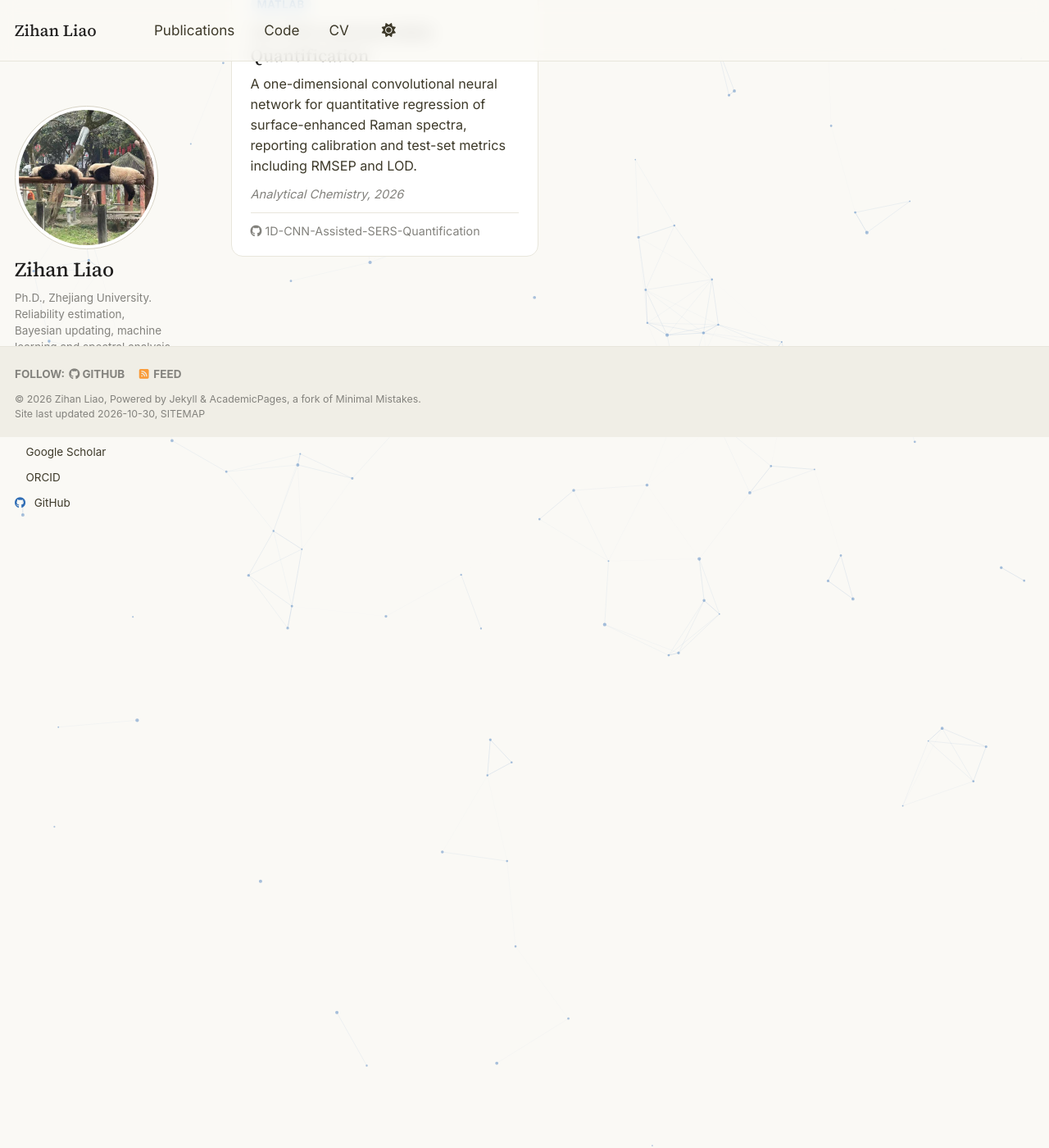
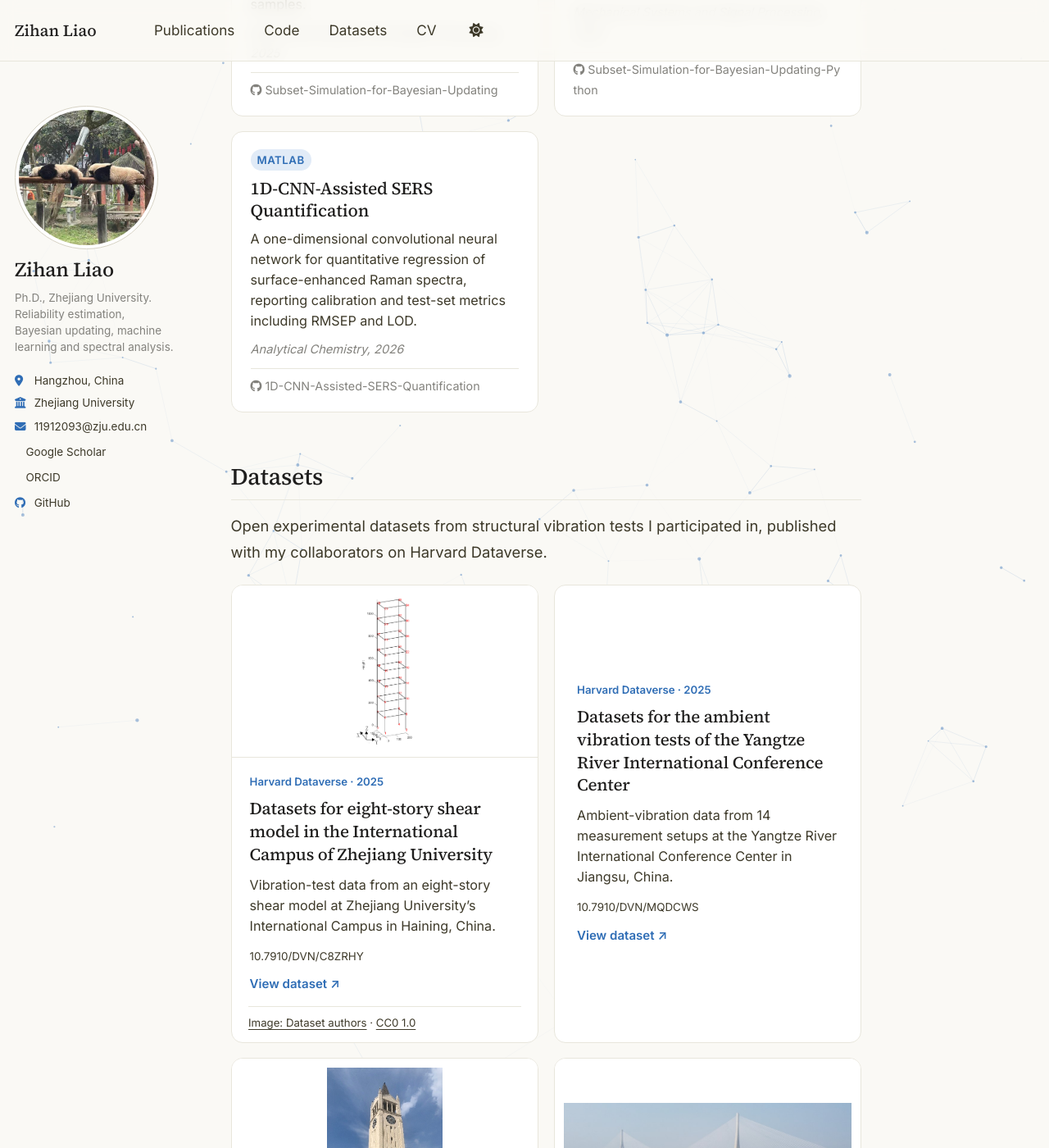
Before and after one commit to ZihanLiao-ZJU/zihanliao-zju.github.io, a Jekyll site: the page built from _pages/about.md, in a window 1280 px wide and 1400 px high, scrolled down 5440 px. Shown: the whole window at 82% size. Built offline with Jekyll 4.4.1, drawn with Linux system fonts in a browser that asks for light colours; a style sheet for code colours, icons or effects is not loaded; some of the changed text lies outside the part shown.

Commit message:
Add experimental datasets and complete conference publications (#9)

```diff
--- /dev/null
+++ b/_data/datasets.yml
@@ -0,0 +1,80 @@
+# Public experimental datasets, in the supplied order.
+- id: C8ZRHY
+  title: Datasets for eight-story shear model in the International Campus of Zhejiang University
+  description: Vibration-test data from an eight-story shear model at Zhejiang University’s International Campus in Haining,
+    China.
+  year: 2025
+  doi: 10.7910/DVN/C8ZRHY
+  url: https://dataverse.harvard.edu/dataset.xhtml?persistentId=doi:10.7910/DVN/C8ZRHY
+  image: /images/datasets/c8zrhy-sensor-layout.png
+  image_alt: Eight-story shear-model sensor-layout diagram with numbered measurement locations.
+  image_width: 354
+  image_height: 874
+  image_source: https://dataverse.harvard.edu/file.xhtml?fileId=12100361&version=1.0
+  image_credit: Dataset authors
+  image_license: CC0 1.0
+  image_license_url: https://creativecommons.org/publicdomain/zero/1.0/
+- id: MQDCWS
+  title: Datasets for the ambient vibration tests of the Yangtze River International Conference Center
+  description: Ambient-vibration data from 14 measurement setups at the Yangtze River International Conference Center in Jiangsu,
+    China.
+  year: 2025
+  doi: 10.7910/DVN/MQDCWS
+  url: https://dataverse.harvard.edu/dataset.xhtml?persistentId=doi:10.7910/DVN/MQDCWS
+- id: DII6TN
+  title: Datasets for ZJU-IC Tower
+  description: Ambient-vibration measurements from the tower at Zhejiang University’s International Campus in Haining, China.
+  year: 2023
+  doi: 10.7910/DVN/DII6TN
+  url: https://dataverse.harvard.edu/dataset.xhtml?persistentId=doi:10.7910/DVN/DII6TN
+  image: /images/datasets/dii6tn-field-photo.jpg
+  image_alt: Field photograph of the ZJU International Campus clock tower.
+  image_width: 433
+  image_height: 577
+  image_source: https://dataverse.harvard.edu/file.xhtml?fileId=6930097&version=2.0
+  image_credit: Dataset authors
+  image_license: CC0 1.0
+  image_license_url: https://creativecommons.org/publicdomain/zero/1.0/
+- id: DHUWUP
+  title: Datasets for Husutong Yangtze River Bridge
+  description: Ambient vibration test data from the Husutong Yangtze River Bridge, a road-rail cable-stayed bridge in China.
+  year: 2024
+  doi: 10.7910/DVN/DHUWUP
+  url: https://dataverse.harvard.edu/dataset.xhtml?persistentId=doi:10.7910/DVN/DHUWUP
+  image: /images/datasets/dhuwup-field-photo.jpg
+  image_alt: Photograph of Husutong Yangtze River Bridge, showing the cable-stayed towers and deck across the river.
+  image_width: 960
+  image_height: 274
+  image_source: https://dataverse.harvard.edu/file.xhtml?fileId=7528298
+  image_credit: Dataset authors
+  image_license: CC0 1.0
+  image_license_url: https://creativecommons.org/publicdomain/zero/1.0/
+- id: LWZSSD
+  title: Dataset for Haining Dongshan Park Arch Bridge
+  description: Ambient vibration test data from the arch bridge in Dongshan Park, Haining, Zhejiang, China.
+  year: 2023
+  doi: 10.7910/DVN/LWZSSD
+  url: https://dataverse.harvard.edu/dataset.xhtml?persistentId=doi:10.7910/DVN/LWZSSD
+  image: /images/datasets/lwzssd-field-photo.png
+  image_alt: Photograph of the concrete arch bridge in Haining Dongshan Park.
+  image_width: 638
+  image_height: 229
+  image_source: https://dataverse.harvard.edu/file.xhtml?fileId=6926600
+  image_credit: Dataset authors
+  image_license: CC0 1.0
+  image_license_url: https://creativecommons.org/publicdomain/zero/1.0/
+- id: VRGPXU
+  title: Datasets for steel-truss footbridge in the International Campus of Zhejiang University
+  description: Forced vibration test data from a steel-truss footbridge on Zhejiang University’s International Campus in Haining,
+    China.
+  year: 2023
+  doi: 10.7910/DVN/VRGPXU
+  url: https://dataverse.harvard.edu/dataset.xhtml?persistentId=doi:10.7910/DVN/VRGPXU
+  image: /images/datasets/vrgpxu-field-test-configuration.png
+  image_alt: Structural schematic of the steel-truss footbridge, showing measurement locations LOC1–LOC14 and excitation locations.
+  image_width: 3955
+  image_height: 1504
+  image_source: https://dataverse.harvard.edu/file.xhtml?fileId=7246670
+  image_credit: Dataset authors
+  image_license: CC0 1.0
+  image_license_url: https://creativecommons.org/publicdomain/zero/1.0/
--- a/_data/navigation.yml
+++ b/_data/navigation.yml
@@ -11,5 +11,8 @@ main:
   - title: "Code"
     url: /code/
 
+  - title: "Datasets"
+    url: /datasets/
+
   - title: "CV"
     url: /cv/
--- /dev/null
+++ b/_includes/dataset-list.html
@@ -0,0 +1,20 @@
+{% assign dataset_heading = include.heading | default: "h3" %}
+<div class="dataset-grid">
+  {% for dataset in site.data.datasets %}
+  <article class="dataset-card{% unless dataset.image %} dataset-card--text-only{% endunless %}">
+    <a class="dataset-card__link" href="{{ dataset.url | escape }}">
+      {% if dataset.image %}<div class="dataset-card__cover">
+        <img src="{{ dataset.image | relative_url }}" alt="{{ dataset.image_alt | escape }}" width="{{ dataset.image_width }}" height="{{ dataset.image_height }}" loading="lazy" decoding="async">
+      </div>{% endif %}
+      <div class="dataset-card__body">
+        <span class="dataset-card__meta">Harvard Dataverse · {{ dataset.year }}</span>
+        <{{ dataset_heading }} class="dataset-card__title">{{ dataset.title | escape }}</{{ dataset_heading }}>
+        <p class="dataset-card__desc">{{ dataset.description | escape }}</p>
+        <span class="dataset-card__doi">{{ dataset.doi | escape }}</span>
+        <span class="dataset-card__action">View dataset <span aria-hidden="true">↗</span></span>
+      </div>
+    </a>
+    {% if dataset.image %}<p class="dataset-card__credit"><a href="{{ dataset.image_source | escape }}">Image: {{ dataset.image_credit | escape }}</a> · <a href="{{ dataset.image_license_url | escape }}">{{ dataset.image_license | escape }}</a></p>{% endif %}
+  </article>
+  {% endfor %}
+</div>
--- a/_includes/publication-list.html
+++ b/_includes/publication-list.html
@@ -5,5 +5,9 @@
 <ol class="pub-list">
 {%- for pub in pubs -%}{% include publication-item.html pub=pub %}{%- endfor -%}
 </ol>
+{%- assign corresponding_pubs = pubs | where: "corresponding_author", true -%}
+{%- if corresponding_pubs.size > 0 -%}
+<p class="pub-list__note">* Corresponding author.</p>
+{%- endif -%}
 {%- endif -%}
 {%- endfor -%}
--- a/_pages/about.md
+++ b/_pages/about.md
@@ -33,3 +33,10 @@
 ## Open-source code
 
 {% include code-list.html %}
+
+
+## Datasets
+
+Open experimental datasets from structural vibration tests I participated in, published with my collaborators on Harvard Dataverse.
+
+{% include dataset-list.html %}
--- a/_sass/layout/_claude.scss
+++ b/_sass/layout/_claude.scss
@@ -426,6 +426,142 @@ a {
   }
 }
 
+/* Open experimental datasets
+   ========================================================================== */
+
+.dataset-grid {
+  display: grid;
+  grid-template-columns: repeat(2, minmax(0, 1fr));
+  gap: 1em;
+  margin: 1em 0 1.5em;
+}
+
+.dataset-card {
+  min-width: 0;
+  display: flex;
+  flex-direction: column;
+  overflow: hidden;
+  background: var(--claude-card-bg);
+  border: 1px solid var(--global-border-color);
+  border-radius: 14px;
+  transition: border-color 0.15s ease, box-shadow 0.15s ease;
+
+  &:hover,
+  &:focus-within {
+    border-color: var(--global-base-color);
+    box-shadow: 0 6px 18px rgba(37, 99, 168, 0.10);
+  }
+
+  &__link,
+  &__link:visited {
+    display: flex;
+    flex: 1;
+    flex-direction: column;
+    color: var(--global-text-color);
+    text-decoration: none !important;
+  }
+
+  &__link:hover {
+    color: var(--global-text-color);
+  }
+
+  &__link:focus-visible {
+    outline: 3px solid var(--global-base-color);
+    outline-offset: -4px;
+  }
+
+  &__cover {
+    display: flex;
+    align-items: center;
+    justify-content: center;
+    height: 210px;
+    padding: 0.6em;
+    background: #fff;
+    border-bottom: 1px solid var(--global-border-color);
+
+    img {
+      display: block;
+      width: 100%;
+      height: 100%;
+      object-fit: contain;
+    }
+  }
+
+  &__body {
+    display: flex;
+    flex: 1;
+    flex-direction: column;
+    padding: 1em 1.2em 0;
+  }
+
+  &__meta {
+    margin-bottom: 0.6em;
+    font-size: 0.72em;
+    font-weight: 600;
+    color: var(--global-base-color);
+  }
+
+  &__title {
+    margin: 0 0 0.5em !important;
+    font-size: 1.12em;
+    line-height: 1.35;
+  }
+
+  &__desc {
+    flex: 1;
+    margin: 0 0 0.8em !important;
+    font-size: 0.88em !important;
+    line-height: 1.55 !important;
+  }
+
+  &__doi {
+    font-size: 0.73em;
+    overflow-wrap: anywhere;
+  }
+
+  &__action {
+    margin-top: 0.6em;
+    font-size: 0.82em;
+    font-weight: 600;
+    color: var(--global-base-color);
+  }
+
+  &__credit {
+    margin: 1em 1.55em !important;
+    padding-top: 0.75em;
+    border-top: 1px solid var(--global-border-color);
+    font-size: 0.72em !important;
+    line-height: 1.5 !important;
+
+    a {
+      color: var(--global-text-color);
+    }
+  }
+}
+
+.dataset-card--text-only {
+  .dataset-card__body {
+    justify-content: center;
+    padding: 1.5em;
+  }
+
+  .dataset-card__desc {
+    flex: 0 1 auto;
+  }
+}
+
+.pub-list__note {
+  margin-top: 0.6em;
+  font-size: 0.8em;
+  color: var(--global-text-color);
+}
+
+@media screen and (max-width: 640px) {
+  .dataset-grid {
+    grid-template-columns: minmax(0, 1fr);
+  }
+}
+
 /* Footer
    ========================================================================== */
 
```
Also changed, not shown: _data/publications.yml (+14 -3 lines), _pages/datasets.md (added, +10 -0 lines), images/datasets/README.md (added, +73 -0 lines), images/datasets/c8zrhy-sensor-layout.png (added), images/datasets/dhuwup-field-photo.jpg (added), images/datasets/dii6tn-field-photo.jpg (added), images/datasets/lwzssd-field-photo.png (added), images/datasets/vrgpxu-field-test-configuration.png (added).
